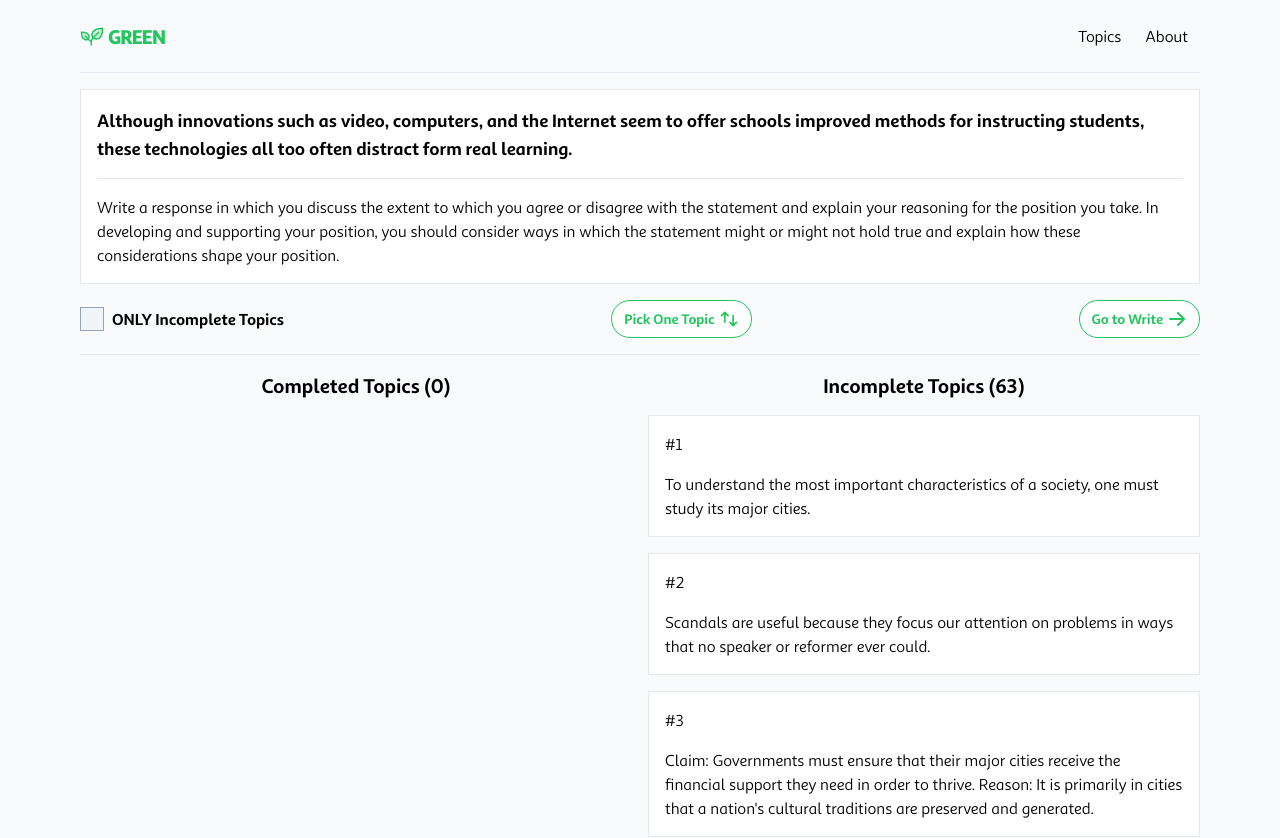
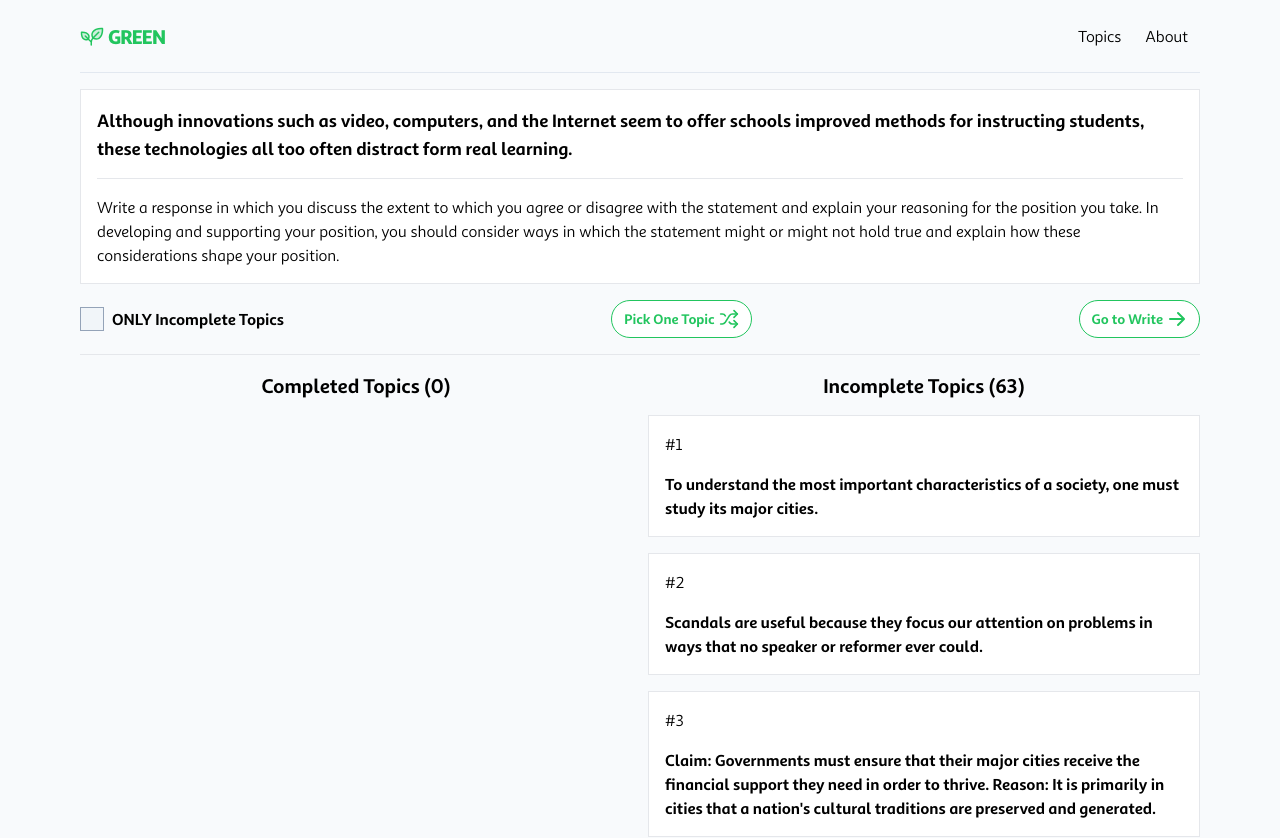
Before and after one commit to shenlu89/grego, a Next.js app: page / in a window 1280 px wide. Shown: the top 838 px of the page. Built offline with nearby package versions, Linux system fonts and the light colour scheme.

Commit message:
chore: update pick up one icon

```diff
--- a/app/page.tsx
+++ b/app/page.tsx
@@ -1,7 +1,8 @@
 "use client";
 import { useEffect } from "react";
 import { Checkbox } from "@headlessui/react";
-import { HiArrowRight, HiCheck, HiOutlineSwitchVertical } from "react-icons/hi";
+import { HiArrowRight, HiCheck } from "react-icons/hi";
+import { LuShuffle } from "react-icons/lu";
 import pool from "@/data/writing-pool.json";
 import Link from "next/link";
 import useStore from "@/lib/use-store";
@@ -57,7 +58,7 @@ export default function Home() {
             className="flex items-center rounded-full select-none space-x-1 text-sm w-fit justify-center font-bold px-3 py-2 border text-green-500 border-green-500 bg-white hover:text-white hover:bg-green-500 "
           >
             <span>Pick One Topic</span>
-            <HiOutlineSwitchVertical className="size-5" />
+            <LuShuffle className="size-5" />
           </button>
           <Link
             href={`/topics/${selectedTopic?.id}`}
@@ -81,7 +82,7 @@ export default function Home() {
                     className="flex flex-col p-4 space-y-4 border bg-green-50"
                   >
                     <div>#{topic.id}</div>
-                    <div className="font-normal">{topic.topic}</div>
+                    <div className="font-bold">{topic.topic}</div>
                     <div className="flex justify-between text-slate-600">
                       <span>
                         Words:{" "}
@@ -110,7 +111,7 @@ export default function Home() {
                     className="flex flex-col p-4 space-y-4 bg-white border "
                   >
                     <div>#{topic.id}</div>
-                    <div className="font-normal">{topic.topic}</div>
+                    <div className="font-bold">{topic.topic}</div>
                   </Link>
                 </li>
               ))}
```
